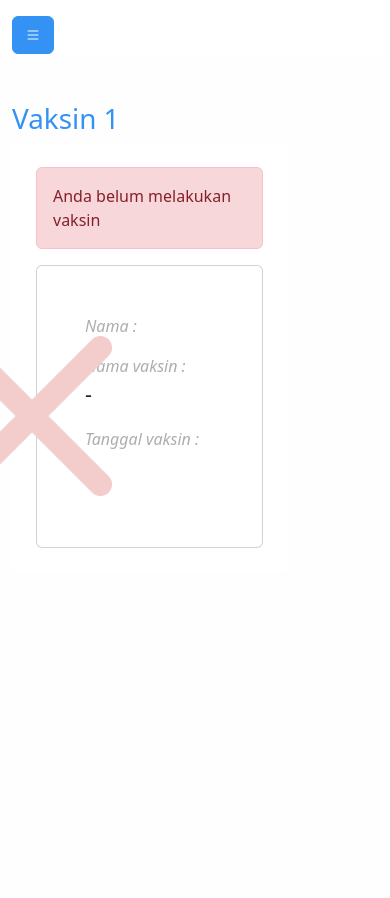
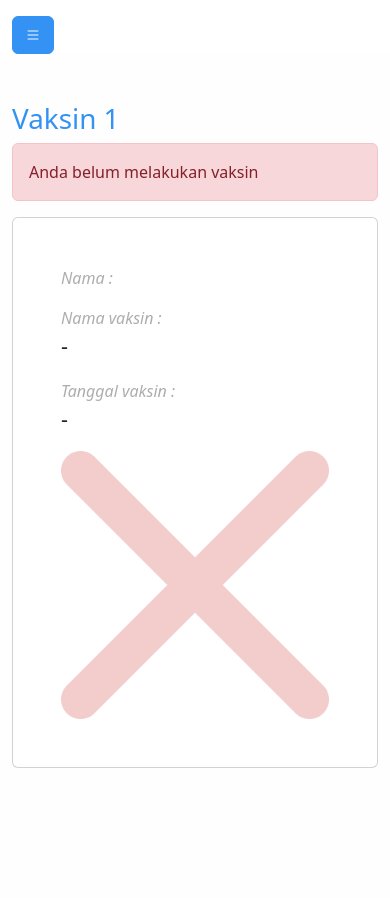
Before and after one commit to ahmadhilmandani/vcp_2022, a CodeIgniter app: page /vcp_2022/index.php/c_dashboard/dashboard_user/1 in a window 390 px wide. Run offline with CodeIgniter, Linux system fonts and the light colour scheme; data that the repository does not hold is empty; some libraries are stand-ins or nearby versions.

Commit message:
update responsive in user dashboard page

```diff
--- a/application/views/templates/user/View_main_user.php
+++ b/application/views/templates/user/View_main_user.php
@@ -10,12 +10,20 @@
 
         <!-- JIKA USER BELUM DAFTAR VAKSIN -->
     <?php elseif ($this->session->has_userdata('daftar_vaksin') && !($this->session->has_userdata('nomor_antrian'))) : ?>
-        <div class="p-5 border border-grey-light-custom" style="width: 100%; max-width: 600px;">
+        <div class="col-lg-8">
+            <div class="card p-4">
+                <div class="card-body">
                     <h3 class="text-primary mb-4">Daftar Vaksin <?= $this->session->userdata('daftar_vaksin') ?></h3>
                     <form action="<?= base_url("C_dashboard/daftar_user") ?>" method="POST">
-                <input class="mb-4 border border-grey-custom rounded-1 text-grey-custom d-block w-75 p-2 " type="date" name="tanggal-vaksin" placeholder="Pilih tanggal" required>
-                <button class="btn bg-info px-4 py-2 d-block w-50">Daftar Vaksin</button>
+                        <div class="col-9">
+                            <input class="mb-4 form-control" type="date" name="tanggal-vaksin" placeholder="Pilih tanggal" value="<?= date('Y-m-d'); ?>" required>
+                        </div>
+                        <div class="d-grid col-md-6 gap-2">
+                            <button class="btn bg-info" type="submit">Daftar Vaksin</button>
+                        </div>
                     </form>
+                </div>
+            </div>
         </div>
         <!-- JIKA USER SUDAH DAFTAR VAKSIN -->
     <?php else : ?>
@@ -60,35 +68,47 @@
     <div id="beranda-konten" data-click-sidebar="<?= $data_click_sidebar ?>">
         <h1 class="text-primary">Vaksin <?= $vaksin_keberapa ?></h1>
     </div>
-    <div class="w-75 h-auto p-4 bg-white border-1 border-grey-custom">
+    <div class="col-lg-8">
         <?php if ($nama_vaksin) : ?>
             <div class="alert alert-success">
                 Terimakasih telah melakukan vaksin dosis <?php echo $nama_vaksin[0]["dosis"] ?>
             </div>
-            <div class="card">
+            <div class="card mb-5">
                 <div class="card-body p-5 position-relative">
+                    <div class="row">
+                        <div class="col-lg-7">
                             <p class="text-grey-custom fst-italic m-0 fw-light">Nama :</p>
                             <p class="mb-3 fs-4"><?php echo $this->session->userdata("nama") ?></p>
                             <p class="text-grey-custom fst-italic m-0 fw-light">Nama vaksin :</p>
                             <p class="mb-3 fs-4"><?php echo $nama_vaksin[0]["nama_vaksin"] ?></p>
                             <p class="text-grey-custom fst-italic m-0 fw-light">Tanggal vaksin :</p>
                             <p class="fs-4"><?php echo date("d M Y", strtotime($nama_vaksin[0]["tanggal_vaksin"])) ?></p>
-                    <img src="<?= base_url("asset/img/centang.png") ?>" alt="centang" class="position-absolute" style="width: 200px; top:70px; right:150px;">
+                        </div>
+                        <div class="col-lg-5">
+                            <img src="<?= base_url("asset/img/centang.png") ?>" alt="centang"" width=" 100%">
+                        </div>
+                    </div>
                 </div>
             </div>
         <?php else : ?>
             <div class="alert alert-danger">
                 Anda belum melakukan vaksin
             </div>
-            <div class="card">
+            <div class="card mb-5">
                 <div class="card-body p-5 position-relative">
+                    <div class="row">
+                        <div class="col-lg-7">
                             <p class="text-grey-custom fst-italic m-0 fw-light">Nama :</p>
                             <p class="mb-3 fs-4"><?php echo $this->session->userdata("nama") ?></p>
                             <p class="text-grey-custom fst-italic m-0 fw-light">Nama vaksin :</p>
                             <p class="mb-3 fs-4">-</p>
                             <p class="text-grey-custom fst-italic m-0 fw-light">Tanggal vaksin :</p>
                             <p class="fs-4">-</p>
-                    <img src="<?= base_url("asset/img/silang.png") ?>" alt="centang" class="position-absolute" style="width: 160px; top:70px; right:150px;">
+                        </div>
+                        <div class="col-lg-5">
+                            <img src="<?= base_url("asset/img/silang.png") ?>" alt="centang" width="100%">
+                        </div>
+                    </div>
                 </div>
             </div>
         <?php endif; ?>
```
Lines whose indentation alone changed are shown as unchanged.
